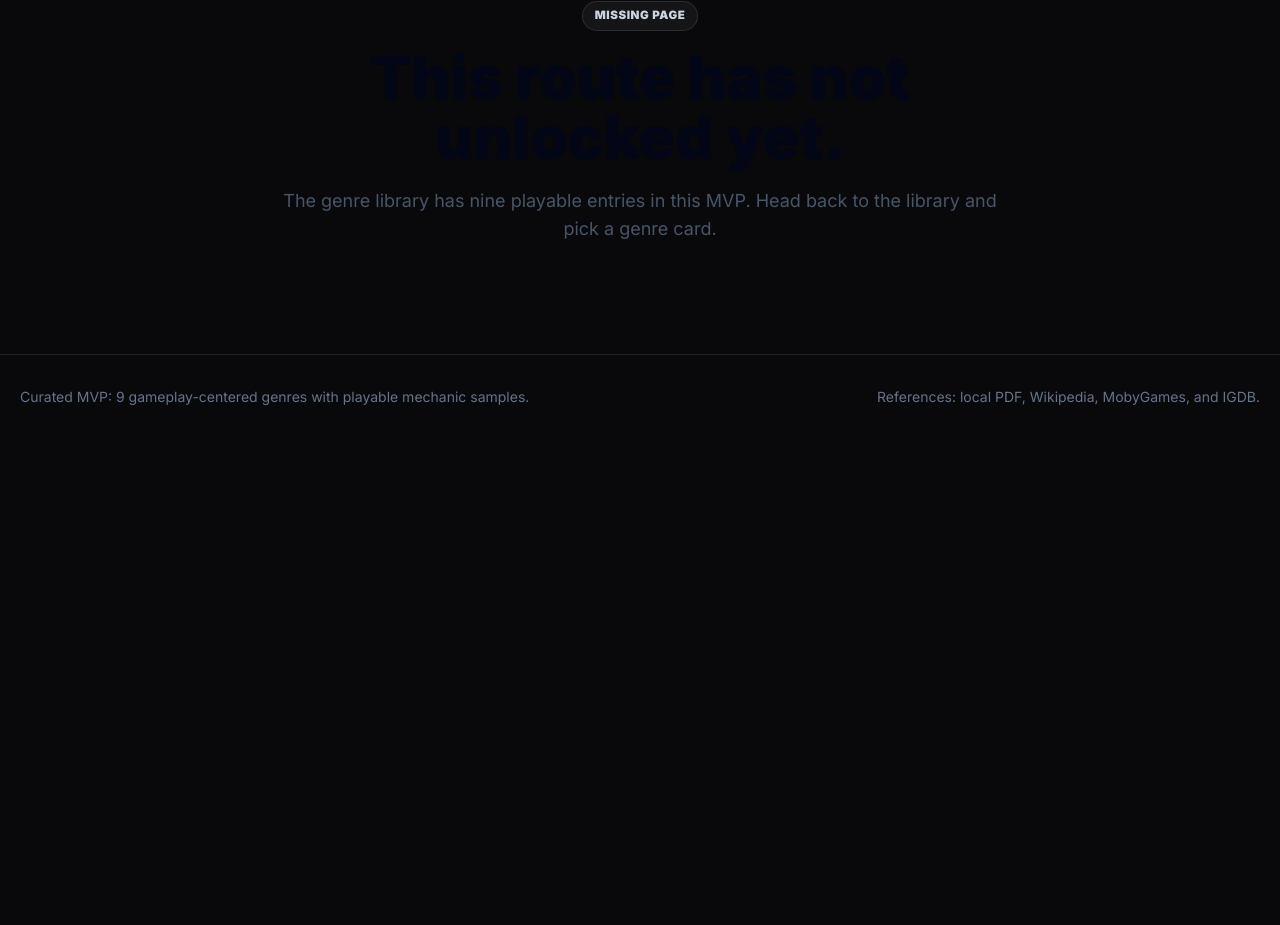
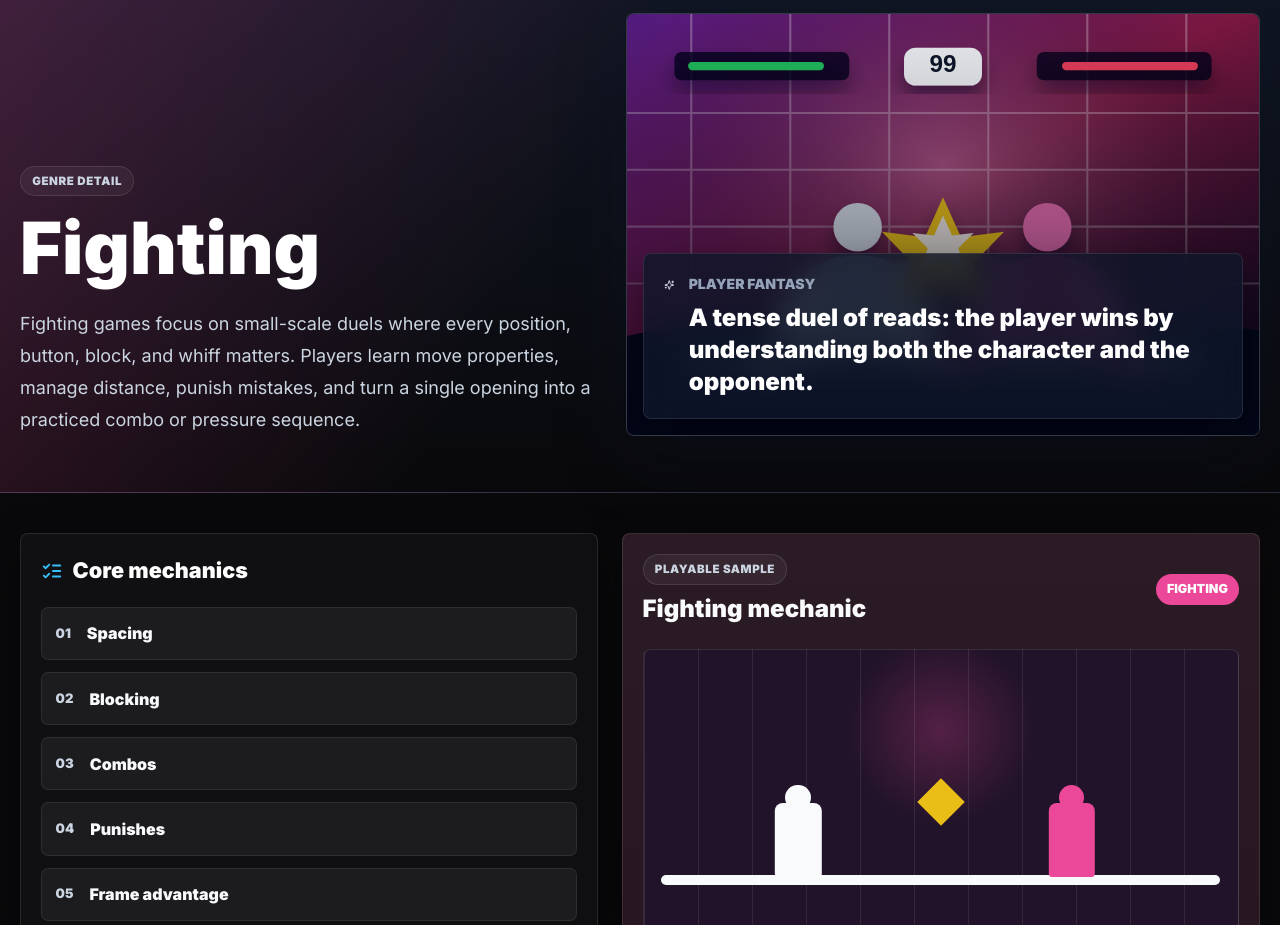
Before and after one commit to devang98/GenreVerse, a React (Vite) app: page /genres/fighting in a window 1280 px wide. Before the commit this address led to /404. Shown: the part 175-1100 px from the top of the page. Before the commit the page ends 800 px from the top, so only its background shows below. Built offline with nearby package versions, Linux system fonts and the light colour scheme.

Commit message:
Fix genre images and add fighting genre

```diff
--- a/src/components/GenreCard.tsx
+++ b/src/components/GenreCard.tsx
@@ -10,6 +10,7 @@ import {
   Orbit,
   PersonStanding,
   Shield,
+  Swords,
 } from 'lucide-react';
 import type { CSSProperties } from 'react';
 import { Link } from 'react-router-dom';
@@ -27,6 +28,7 @@ const genreIcons: Record<string, typeof Gamepad2> = {
   strategy: Map,
   racing: Car,
   sports: Goal,
+  fighting: Swords,
   simulation: Orbit,
   soulslike: Shield,
 };
--- a/src/components/MiniDemo.tsx
+++ b/src/components/MiniDemo.tsx
@@ -26,6 +26,7 @@ export function MiniDemo({ genre }: MiniDemoProps) {
         {genre.demoType === 'strategy' && <StrategyDemo />}
         {genre.demoType === 'racing' && <RacingDemo />}
         {genre.demoType === 'sports' && <SportsDemo />}
+        {genre.demoType === 'fighting' && <FightingDemo />}
         {genre.demoType === 'simulation' && <SimulationDemo />}
         {genre.demoType === 'soulslike' && <SoulslikeDemo />}
       </div>
@@ -289,6 +290,61 @@ function SportsDemo() {
   );
 }
 
+function FightingDemo() {
+  const [range, setRange] = useState(54);
+  const [guard, setGuard] = useState(68);
+  const [combo, setCombo] = useState(0);
+  const inRange = range >= 42 && range <= 66;
+
+  function advance() {
+    setRange((value) => Math.min(88, value + 8));
+  }
+
+  function retreat() {
+    setRange((value) => Math.max(12, value - 8));
+    setGuard((value) => Math.min(100, value + 7));
+  }
+
+  function strike() {
+    if (!inRange) {
+      setCombo(0);
+      setGuard((value) => Math.max(0, value - 8));
+      return;
+    }
+
+    setCombo((value) => value + 1);
+    setGuard((value) => Math.max(0, value - 18));
+  }
+
+  return (
+    <div className="demo-stack">
+      <div className="fighting-stage">
+        <span className="fighter fighter-player" style={{ left: `${range - 28}%` }} />
+        <span className="fighter fighter-rival" style={{ left: `${range + 18}%` }} />
+        <span className={`hit-spark ${inRange ? 'is-live' : ''}`} />
+      </div>
+      <div>
+        <div className="meter guard-meter">
+          <span style={{ width: `${guard}%` }} />
+        </div>
+        <div className="demo-actions mt-3">
+          <button className="secondary-action" onClick={retreat} type="button">
+            Backstep
+          </button>
+          <button className="secondary-action" onClick={advance} type="button">
+            Step in
+          </button>
+          <button className="primary-action" onClick={strike} type="button">
+            <Zap size={18} aria-hidden="true" />
+            Strike
+          </button>
+          <p className="demo-score">{inRange ? `Combo: ${combo}` : 'Out of range'}</p>
+        </div>
+      </div>
+    </div>
+  );
+}
+
 function SimulationDemo() {
   const [housing, setHousing] = useState(52);
   const [parks, setParks] = useState(34);
--- a/src/data/genres.ts
+++ b/src/data/genres.ts
@@ -1,4 +1,6 @@
 import type { Genre } from '../types';
+
+const publicImage = (path: string) => `${import.meta.env.BASE_URL}${path.replace(/^\/+/, '')}`;
 
 const commonSources = [
   {
@@ -193,6 +195,28 @@ export const genres: Genre[] = [
       'https://images.unsplash.com/photo-1517649763962-0c623066013b?auto=format&fit=crop&w=1200&q=80',
   },
   {
+    id: 'fighting',
+    name: 'Fighting',
+    shortDescription:
+      'Competitive combat games about spacing, timing, reads, combos, and direct matchups.',
+    fullDescription:
+      'Fighting games focus on small-scale duels where every position, button, block, and whiff matters. Players learn move properties, manage distance, punish mistakes, and turn a single opening into a practiced combo or pressure sequence.',
+    playerFantasy:
+      'A tense duel of reads: the player wins by understanding both the character and the opponent.',
+    coreMechanics: ['Spacing', 'Blocking', 'Combos', 'Punishes', 'Frame advantage'],
+    famousGames: [
+      { title: 'Street Fighter II', year: 1991, note: 'Helped define modern competitive fighting game structure.' },
+      { title: 'Mortal Kombat', year: 1992, note: 'Made digitized characters and finishing moves culturally iconic.' },
+      { title: 'Tekken 3', year: 1997, note: 'A landmark 3D fighter built around movement, strings, and matchup knowledge.' },
+    ],
+    subgenres: ['2D fighter', '3D fighter', 'Platform fighter', 'Arena fighter'],
+    relatedTags: ['Versus', 'Arcade', 'Local multiplayer', 'Competitive'],
+    demoType: 'fighting',
+    sourceNotes: commonSources,
+    accent: '#ec4899',
+    imageUrl: publicImage('images/genre-fighting.svg'),
+  },
+  {
     id: 'simulation',
     name: 'Simulation',
     shortDescription:
@@ -212,7 +236,7 @@ export const genres: Genre[] = [
     demoType: 'simulation',
     sourceNotes: commonSources,
     accent: '#0ea5e9',
-    imageUrl: '/images/genre-simulation.svg',
+    imageUrl: publicImage('images/genre-simulation.svg'),
   },
   {
     id: 'soulslike',
@@ -240,7 +264,7 @@ export const genres: Genre[] = [
     demoType: 'soulslike',
     sourceNotes: soulslikeSources,
     accent: '#f43f5e',
-    imageUrl: '/images/genre-soulslike.svg',
+    imageUrl: publicImage('images/genre-soulslike.svg'),
   },
 ];
 
--- a/src/pages/Home.tsx
+++ b/src/pages/Home.tsx
@@ -7,10 +7,10 @@ const filters = ['All', 'Action', 'Planning', 'Systems', 'Precision'];
 
 const filterMatcher: Record<string, (genreId: string) => boolean> = {
   All: () => true,
-  Action: (id) => ['platformer', 'shooter', 'racing', 'sports', 'soulslike'].includes(id),
+  Action: (id) => ['platformer', 'shooter', 'racing', 'sports', 'fighting', 'soulslike'].includes(id),
   Planning: (id) => ['puzzle', 'rpg', 'strategy', 'soulslike'].includes(id),
   Systems: (id) => ['rpg', 'strategy', 'simulation', 'soulslike'].includes(id),
-  Precision: (id) => ['platformer', 'shooter', 'racing', 'sports', 'soulslike'].includes(id),
+  Precision: (id) => ['platformer', 'shooter', 'racing', 'sports', 'fighting', 'soulslike'].includes(id),
 };
 
 export function Home() {
--- a/src/styles.css
+++ b/src/styles.css
@@ -473,6 +473,7 @@ input:focus-visible,
 .strategy-map,
 .racing-track,
 .sports-court,
+.fighting-stage,
 .city-grid,
 .soulslike-stage {
   position: relative;
@@ -806,6 +807,82 @@ input:focus-visible,
 
 .sports-meter span {
   background: linear-gradient(90deg, #ef4444, #eab308 45%, #22c55e 60%, #ef4444);
+}
+
+.fighting-stage {
+  background:
+    linear-gradient(90deg, rgba(255, 255, 255, 0.09) 1px, transparent 1px),
+    radial-gradient(circle at 50% 28%, rgba(236, 72, 153, 0.25), transparent 26%),
+    #211329;
+  background-size: 54px 54px, auto, auto;
+}
+
+.fighting-stage::after {
+  position: absolute;
+  right: 1.1rem;
+  bottom: 3.2rem;
+  left: 1.1rem;
+  height: 0.6rem;
+  border-radius: 999px;
+  background: #f8fafc;
+  content: "";
+}
+
+.fighter,
+.hit-spark {
+  position: absolute;
+  z-index: 1;
+}
+
+.fighter {
+  bottom: 3.7rem;
+  width: 2.9rem;
+  height: 4.6rem;
+  transform: translateX(-50%);
+  border-radius: 0.5rem 0.5rem 0.22rem 0.22rem;
+  transition: left 170ms ease;
+}
+
+.fighter::before {
+  position: absolute;
+  top: -1.15rem;
+  left: 50%;
+  width: 1.6rem;
+  height: 1.6rem;
+  transform: translateX(-50%);
+  border-radius: 999px;
+  background: inherit;
+  content: "";
+}
+
+.fighter-player {
+  background: #f8fafc;
+  box-shadow: 1.9rem 0.65rem 0 -1.5rem #ec4899;
+}
+
+.fighter-rival {
+  background: #ec4899;
+  box-shadow: -1.9rem 0.65rem 0 -1.5rem #f8fafc;
+}
+
+.hit-spark {
+  bottom: 7.1rem;
+  left: 50%;
+  width: 2.6rem;
+  height: 2.6rem;
+  transform: translateX(-50%) rotate(45deg) scale(0.45);
+  background: #facc15;
+  opacity: 0.25;
+  transition: opacity 160ms ease, transform 160ms ease;
+}
+
+.hit-spark.is-live {
+  opacity: 0.92;
+  transform: translateX(-50%) rotate(45deg) scale(0.8);
+}
+
+.guard-meter span {
+  background: #ec4899;
 }
 
 .city-grid {
@@ -1305,6 +1382,7 @@ input:focus-visible,
   .strategy-map,
   .racing-track,
   .sports-court,
+  .fighting-stage,
   .city-grid,
   .soulslike-stage,
   .puzzle-board {
--- a/src/types.ts
+++ b/src/types.ts
@@ -5,6 +5,7 @@ export type DemoType =
   | 'rpg'
   | 'strategy'
   | 'racing'
+  | 'fighting'
   | 'sports'
   | 'simulation'
   | 'soulslike';
```
Also changed, not shown: public/images/genre-fighting.svg (added), 1 other file (tests, documents, lock files or other folders).
